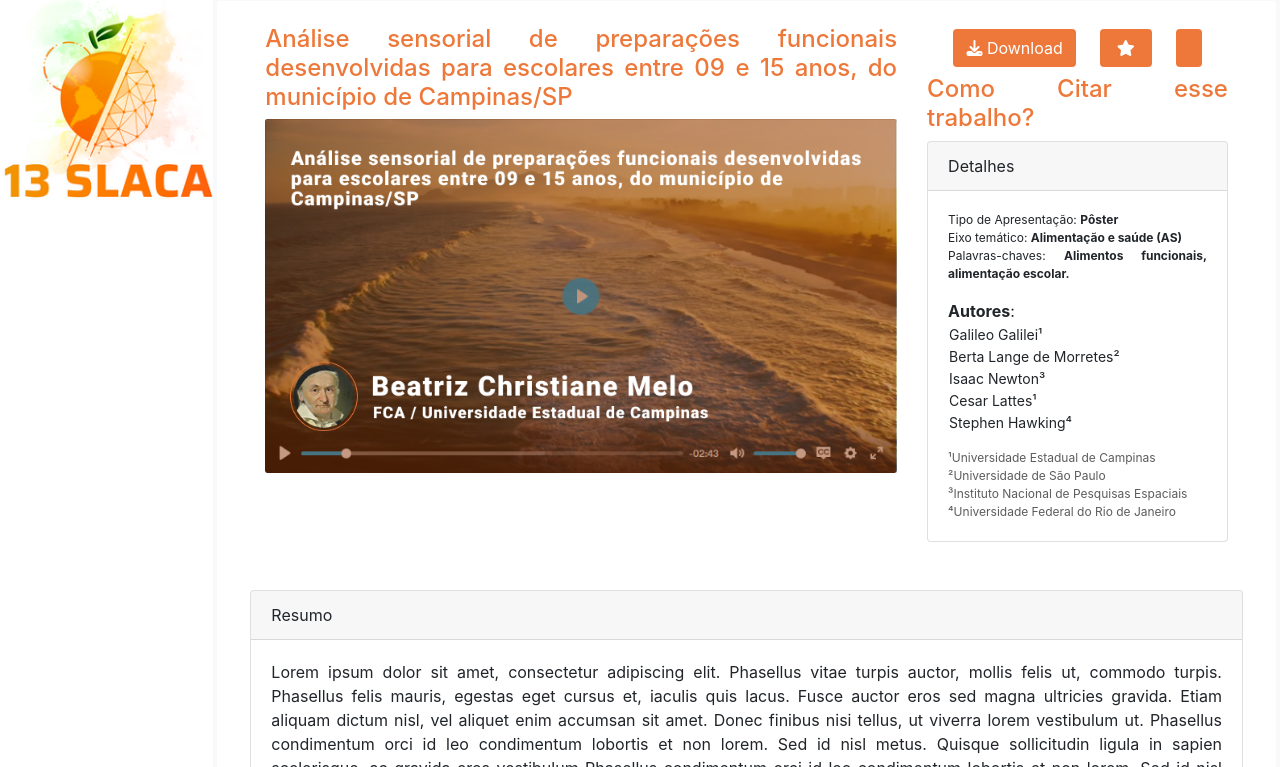
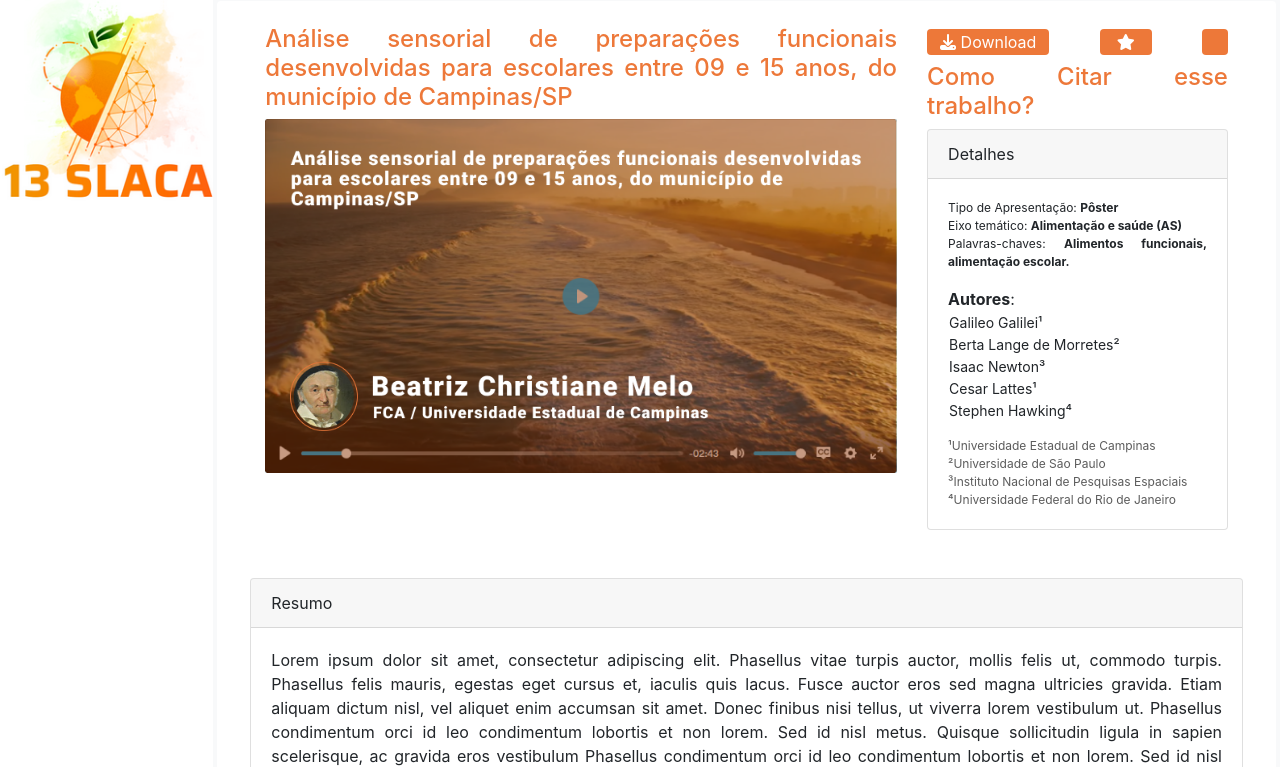
Before and after one commit to Lucas-E/exercicioFrontEndChuva, a plain HTML site: page index.html in a window 1280 px wide. Shown: the part 91-858 px from the top of the page. Drawn offline with nearby package versions, Linux system fonts and the light colour scheme; some icons are missing.

Commit message:
Parte da documentação feita

```diff
--- a/index.html
+++ b/index.html
@@ -17,20 +17,25 @@
     <link rel="stylesheet" href="https://cdn.jsdelivr.net/gh/jpswalsh/academicons@1/css/academicons.min.css">
 
 
-    <title>Slaca 2019</title>
+    <title>SLACA 2019</title>
   </head>
   <body>
+    <!--Definição do container-->
     <div class="container-fluid">
+        <!--row principal, aqui vai ficar a barra lateral e o menu principal-->
         <div class="row">
+            <!--Sidebar, a partir de 996px ela ocupa 2 col do grid do bootstrap, antes disso ela ocupa 100 além disso, quando ela ocupa 2 col, ela ocupa 100% do vh-->
             <div class="col-12 col-sm-12 col-md-12 col-lg-2 m-0 p-0 sidebar sidebar-lg">
                 <header class="header-barra-esquerda">
                     <p class="header-barra-esquerda-text text-white text-center">
                         Slaca 2019
+                        <!--Toggle button do bootstrap que fazer o toggle do menu-->
                         <button class="navbar-toggler" type="button" data-toggle="collapse" data-target="#navbarContent" aria-controls="navbarSupportedContent" aria-expanded="false" aria-label="Toggle navigation">
                             <i class="fa-solid fa-bars"></i>
                         </button>
                     </p>
                 </header>
+                <!--Imagem do Slaca, quando bate 996px ela aparece, caso não, ela some-->
                 <img src="assets/img/dewey-4.png" alt="" class="d-none d-lg-block img-fluid">
                 <div class="collapse navbar-collapse" id="navbarContent">
                     <ul class="list-group navbar-nav" >
@@ -82,10 +87,10 @@
                                 <img src="assets/img/video-presentation.png" class="img-fluid" alt="">
                             </div>
                             <div class="col-md-4">
-                                <div class="d-flex flex-row justify-content-center flex-wrap mt-sm-3-own">
-                                    <button class="btn background-orange text-white mt-1"><span><i class="fa-solid fa-download"></i></span> Download</button>
-                                    <button class="btn background-orange text-white mx-4 mt-1"><span><i class="fa-solid fa-star text-white p-1"></i></span></button>
-                                    <button class="btn background-orange text-white mt-1"><i class="ai ai-doi text-white ai-2x"></i></button>
+                                <div class="d-flex flex-row justify-content-between flex-wrap mt-sm-3-own">
+                                    <button class="btn background-orange text-white mt-1 py-0"><span><i class="fa-solid fa-download"></i></span> Download</button>
+                                    <button class="btn background-orange text-white mt-1 py-0"><span><i class="fa-solid fa-star text-white p-1"></i></span></button>
+                                    <button class="btn background-orange text-white mt-1 py-0"><i class="ai ai-doi text-white"></i></button>
                                 </div>
                                 <h4 class="text-orange text-justify mt-2">Como Citar esse trabalho?</h4>
                                 <div class="card">
@@ -182,14 +187,14 @@
                 </div>
                 <div class="d-flex flex-row align-items-center" id="question-assets">
                     <div class="dropdown">
-                        <button class="fa-solid fa-ellipsis-vertical btn" data-toggle="dropdown" id="dropdownDetails"></button>
+                        <button class="fa-solid fa-ellipsis-vertical btn bg-white text-orange" data-toggle="dropdown" id="dropdownDetails"></button>
                         <div class="dropdown-menu" id="dropdownDetails">
                             <p class="dropdown-item">Topic id: <span id="topicId"></span></p>
                             <hr>
                             <button class="dropdown-item" data-toggle="modal" data-target="#answerModal" id="modalButton">Enviar Resposta</button>
                         </div>
                     </div>
-                    <button class="ml-2 btn fa-solid fa-heart" id="like-button"></button>
+                    <button class="ml-2 btn fa-solid fa-heart text-white background-orange" id="like-button"></button>
                     <p class="align-self-center question-like-answer mx-2"><span name="numLikes">0</span> Likes</p>
                     <p class="align-self-center question-like-answer"><span name="numAnsw">0</span> Respostas</p>
                 </div>
```
